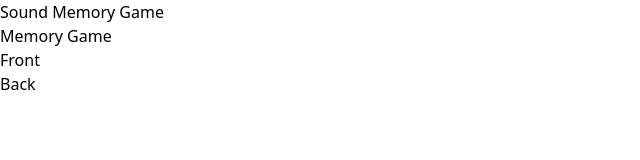
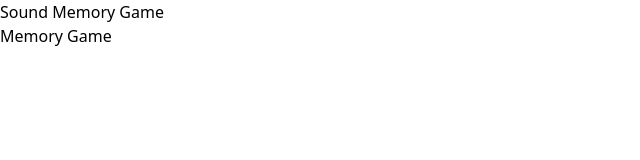
Before and after one commit to A1exsandro/sound_memory_game, a React (Vite) app: page / in a window 1280 px wide. Shown: the top 160 px of the page, without its empty margins (0-640 px from the left). Built offline with nearby package versions, Linux system fonts and the light colour scheme.

Commit message:
feat: use cards from useMemory in MemoryGame

```diff
--- a/src/components/MemoryGame.tsx
+++ b/src/components/MemoryGame.tsx
@@ -2,14 +2,18 @@ import Card from './Card'
 import { useMemory } from '../contexts/MemoryContext'
 
 const MemoryGame = () => {
-  const { } = useMemory()
+  const { cards } = useMemory(); console.log(cards)
 
   return (
     <div className="p-2">
       <h1>Memory Game</h1>
 
       <div className="grid grid-cols-4 gap-2">
-        <Card />
+        {
+          cards.map((card, i) => (
+            <Card key={i} {...card}/>
+          ))
+        }
       </div>
     </div>
   )
```
